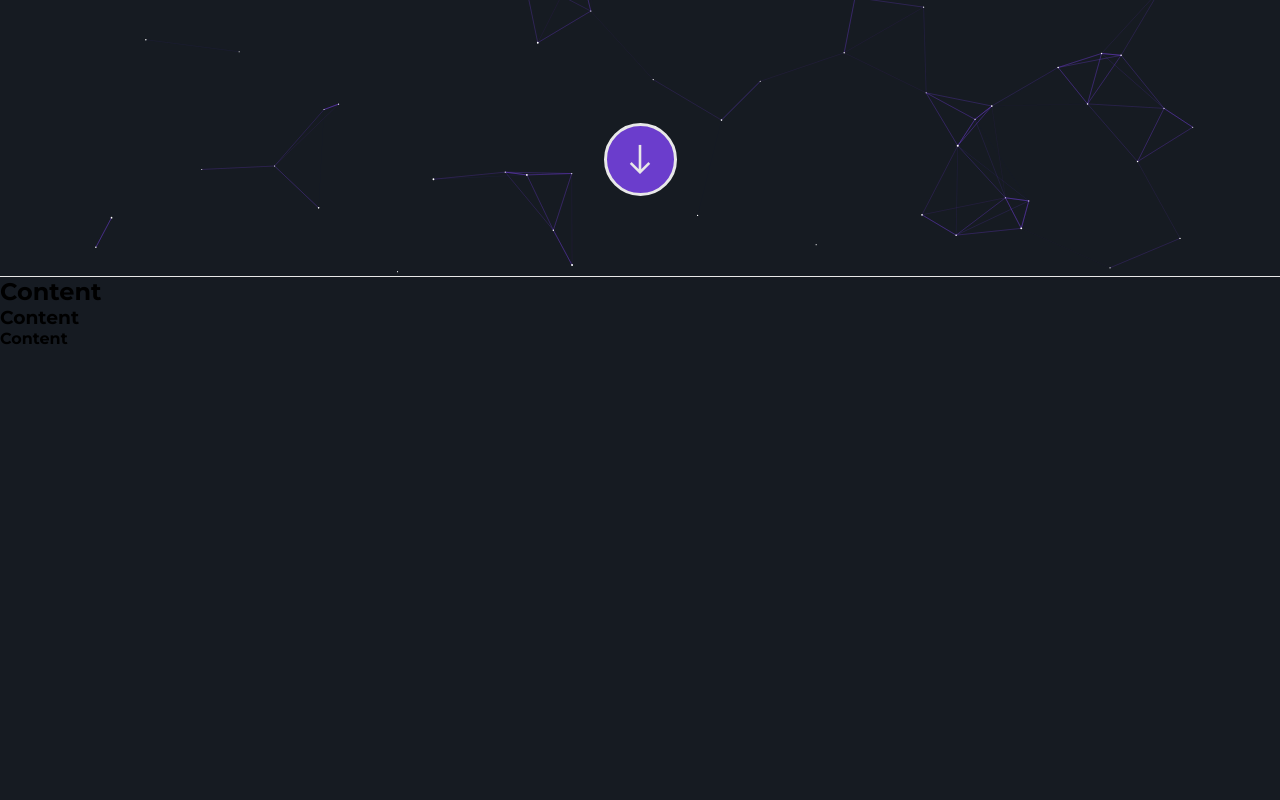
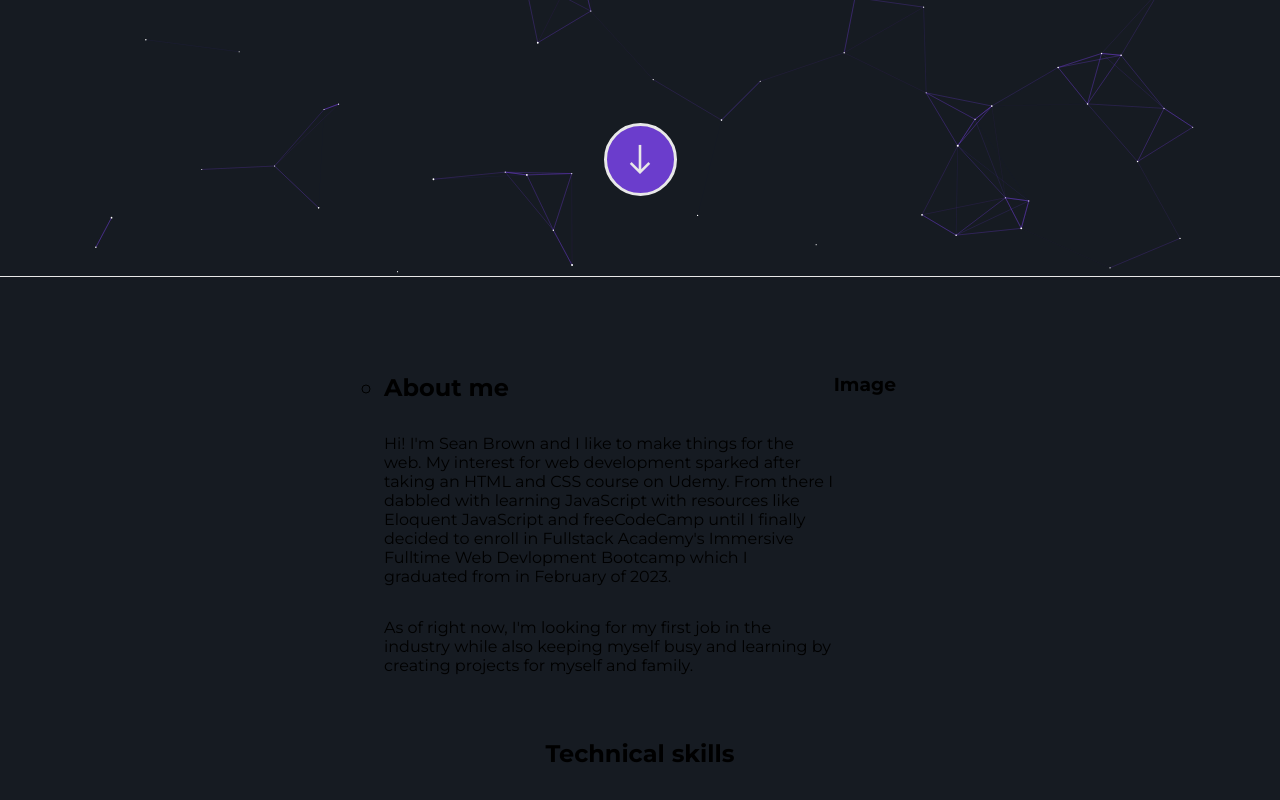
Before and after one commit to sbrown5757/Portfolio, a Next.js app: page / in a window 1280 px wide. Shown: the part 524-1324 px from the top of the page. Built offline with nearby package versions, Linux system fonts and the light colour scheme.

Commit message:
started about section

```diff
--- /dev/null
+++ b/src/components/About.jsx
@@ -0,0 +1,38 @@
+import styles from "@/styles/About.module.css";
+
+const About = () => {
+  return (
+    <div className={styles.aboutSection}>
+      <div className={styles.contentBox}>
+        <div className={styles.aboutTextbox}>
+          <h2>
+            <ul>
+              <li className={styles.sectionTitle}>About me</li>
+            </ul>
+          </h2>
+          <p className={styles.aboutText}>
+            Hi! I'm Sean Brown and I like to make things for the web. My
+            interest for web development sparked after taking an HTML and CSS
+            course on Udemy. From there I dabbled with learning JavaScript with
+            resources like Eloquent JavaScript and freeCodeCamp until I finally
+            decided to enroll in Fullstack Academy's Immersive Fulltime Web
+            Devlopment Bootcamp which I graduated from in February of 2023.
+          </p>
+          <p className={styles.aboutText}>
+            As of right now, I'm looking for my first job in the industry while
+            also keeping myself busy and learning by creating projects for
+            myself and family.
+          </p>
+        </div>
+        <div>
+          <h3>Image</h3>
+        </div>
+      </div>
+      <div className={styles.technicalSkillsContainer}>
+        <h2>Technical skills</h2>
+      </div>
+    </div>
+  );
+};
+
+export default About;
--- a/src/pages/index.js
+++ b/src/pages/index.js
@@ -6,6 +6,7 @@ import { useState, useEffect } from "react";
 import Link from "next/link";
 
 import Particle from "@/components/Particle";
+import About from "@/components/About";
 
 const inter = Inter({ subsets: ["latin"] });
 export default function Home() {
@@ -81,12 +82,6 @@ export default function Home() {
           </nav>
           <div className={styles.headerBox}>
             <div className={styles.header}>
-              <Image
-                className={styles.meImg}
-                src="https://www.iconpacks.net/icons/2/free-user-icon-3296-thumb.png"
-                width={100}
-                height={100}
-              />
               <h1 id="intro"></h1>
               <h2 id="title"></h2>
             </div>
@@ -94,7 +89,7 @@ export default function Home() {
               id="learn-more"
               className={styles.hidden}
               disabled={!loaded ? true : false}
-              onClick={() => document.getElementById("main").scrollIntoView()}
+              onClick={() => document.getElementById("about").scrollIntoView()}
             >
               <span className="material-symbols-outlined" id={styles.arrow}>
                 south
@@ -102,10 +97,8 @@ export default function Home() {
             </button>
           </div>
         </div>
-        <div id="main" className={styles.mainContent}>
-          <h2>Content</h2>
-          <h3>Content</h3>
-          <h4>Content</h4>
+        <div id="about" className={styles.about}>
+          <About />
         </div>
       </main>
     </>
--- /dev/null
+++ b/src/styles/About.module.css
@@ -0,0 +1,23 @@
+.aboutSection {
+  display: flex;
+  flex-direction: column;
+  align-items: center;
+}
+
+.contentBox {
+  margin-top: 6rem;
+  max-width: 40%;
+  display: flex;
+}
+
+.sectionTitle {
+  list-style: circle;
+}
+
+.aboutText {
+  margin-top: 2rem;
+}
+
+.technicalSkillsContainer {
+  margin-top: 4rem;
+}
--- a/src/styles/Home.module.css
+++ b/src/styles/Home.module.css
@@ -77,7 +77,7 @@
   display: flex;
   flex-direction: column;
   align-items: center;
-  margin-top: 8%;
+  margin-top: 12%;
   gap: 1rem;
   z-index: 2;
   min-width: 400px;
@@ -123,9 +123,11 @@
   box-shadow: 0px 12px 12px rgba(0, 0, 0, 0.5);
 }
 
-.mainContent {
+.about {
   min-height: 100vh;
   background-color: #161b22;
   border-top: 1px solid #e8e8e8;
   z-index: 3;
+  display: flex;
+  justify-content: center;
 }
```
